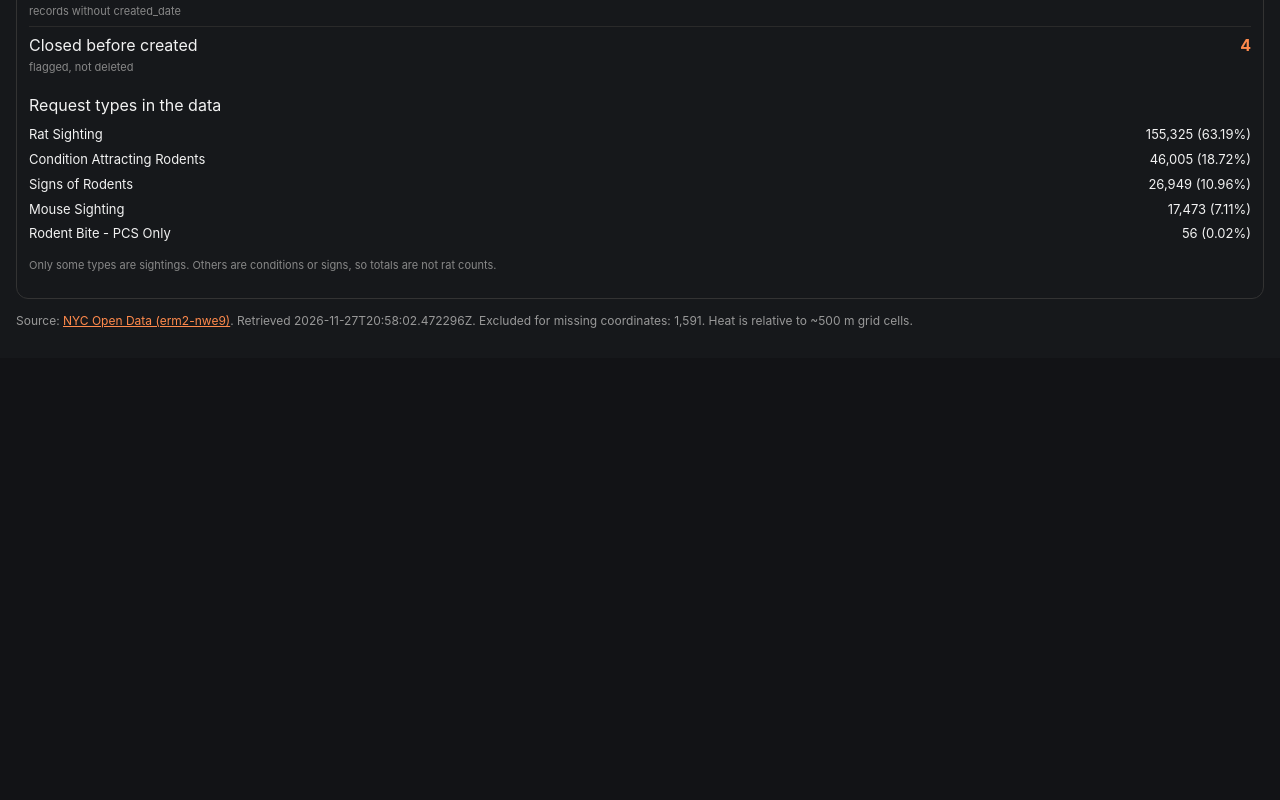
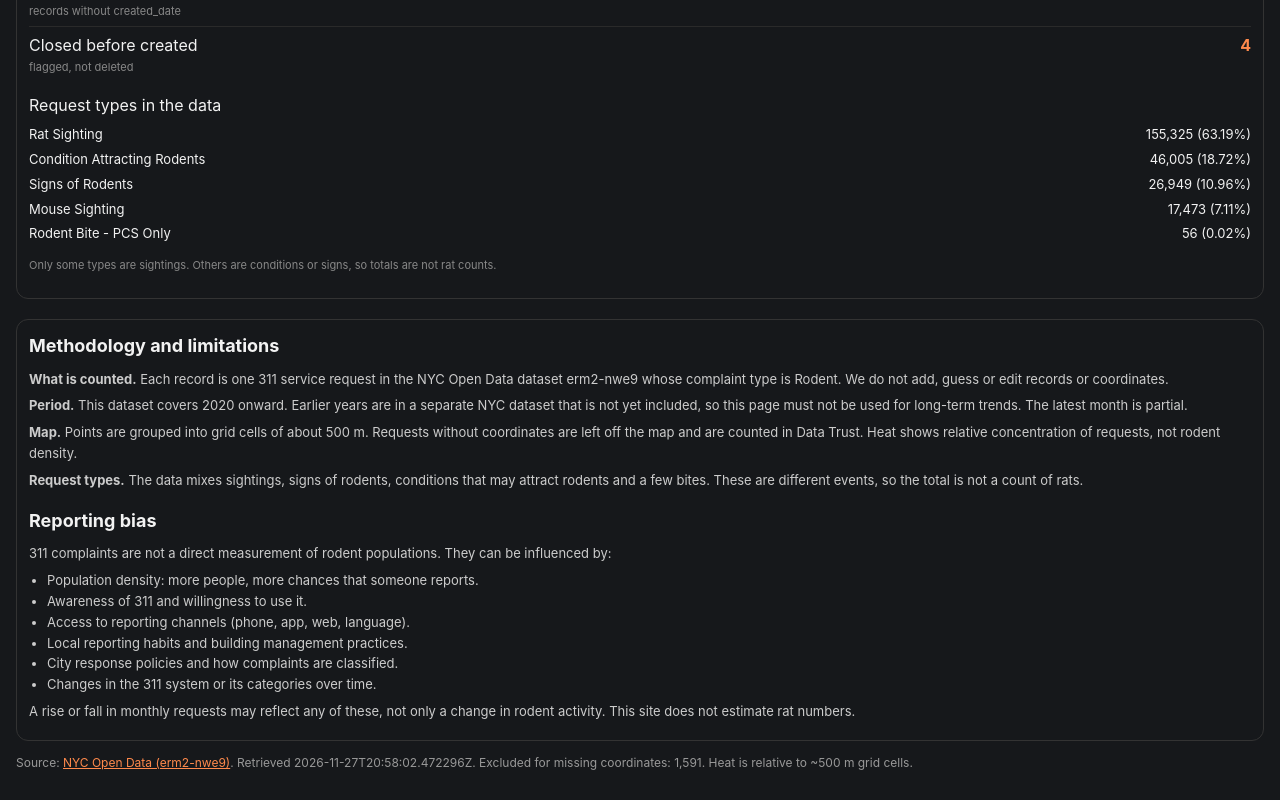
Before and after one commit to poco12841-netizen/rodent-atlas, a React (Vite) app in the folder frontend/: page / in a window 1280 px wide. Shown: the part 1628-2428 px from the top of the page. Before the commit the page ends 1986 px from the top, so only its background shows below. Built offline with nearby package versions, Linux system fonts and the light colour scheme; no server answers.

Commit message:
Update App.tsx

```diff
--- a/frontend/src/App.tsx
+++ b/frontend/src/App.tsx
@@ -2,6 +2,7 @@ import { useEffect, useMemo, useState } from "react";
 import RatMap from "./RatMap";
 import MonthChart from "./MonthChart";
 import DataTrust from "./DataTrust";
+import Methodology from "./Methodology";
 
 type Summary = {
   meta: any;
@@ -69,6 +70,7 @@ export default function App() {
           <RatMap points={points} />
           <MonthChart months={months} />
           <DataTrust />
+          <Methodology />
           <p style={{ fontSize: 12, color: "#999" }}>
             Source:{" "}
             <a style={{ color: "#ff8a4c" }} href={data.meta.source_url}>
```
